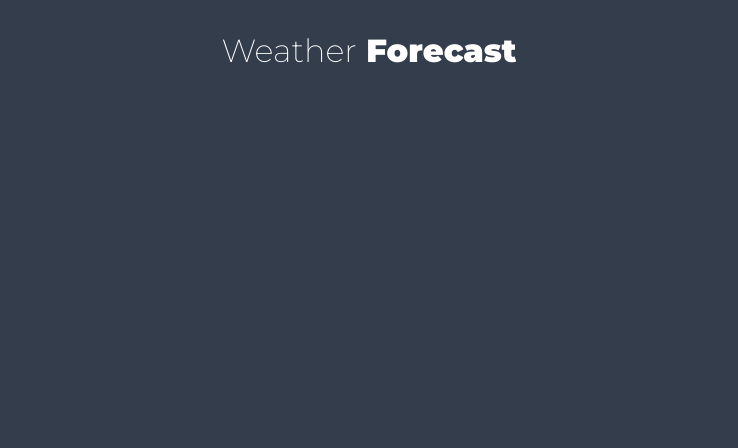
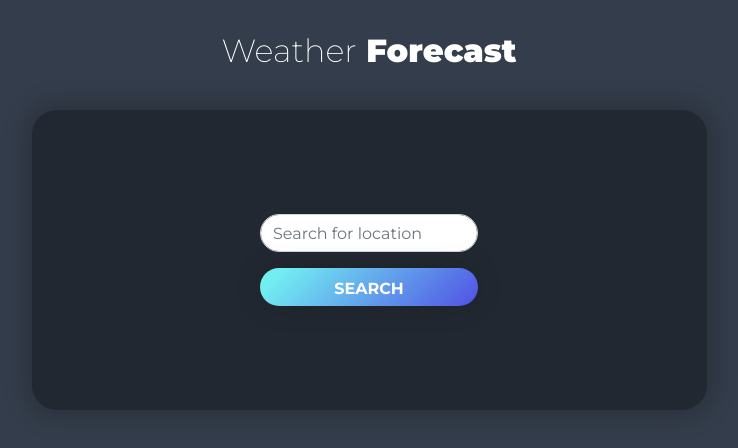
Before and after one commit to manodecristiano/Weather-App, a React (Create React App) app: page / in a window 1280 px wide. Shown: the top 448 px of the page, without its empty margins (271-1009 px from the left). Built offline with nearby package versions, Linux system fonts and the light colour scheme.

Commit message:
Update Form

```diff
--- a/src/components/Form/Form.jsx
+++ b/src/components/Form/Form.jsx
@@ -1,19 +1,31 @@
-import React from 'react';
+import React,{useState} from 'react';
 
 import styles from './Form.module.css';
 
 const Form = () => {
+
+ const [location, setLocation] = useState('');
+
+ const onSubmit = event => {
+   event.preventDefault();
+   if(!location || location==='') return;
+
+ };
+
+
     return (
-        <form>
+        <form onSubmit={onSubmit}>
             <input
                 aria-label="location"
                 type="text"
                 className={`${styles.input} form-control`}
                 placeholder="Search for location"
                 required
+                value={location}
+                onChange={event => setLocation(event.target.value)}
             />
 
-            <button type="submit" className={styles.button}>
+            <button type="submit" className={styles.button} onClick={onSubmit}>
                 SEARCH
             </button>
         </form>
--- a/src/components/Page/Page.jsx
+++ b/src/components/Page/Page.jsx
@@ -1,11 +1,26 @@
 import React, { Fragment } from 'react';
 
 import Header from '../Header';
+import styles from './Page.module.css'
+import Form from '../Form';
+import Error from '../Error';
+import Loader from '../Loader';
+import Forecast from '../Forecast';
 
 const Page = () => {
     return (
         <Fragment>
             <Header />
+            <div className={styles.box}>
+            {/* Form */}
+             <Form />
+              {/* Error */}
+              {/* <Error /> */}
+              {/* Loader */}
+              {/* <Loader /> */}
+              {/* Forecast */}
+              {/* <Forecast /> */}
+              </div>
         </Fragment>
     );
 };
```
Also changed, not shown: 1 other file (tests, documents, lock files or other folders).
